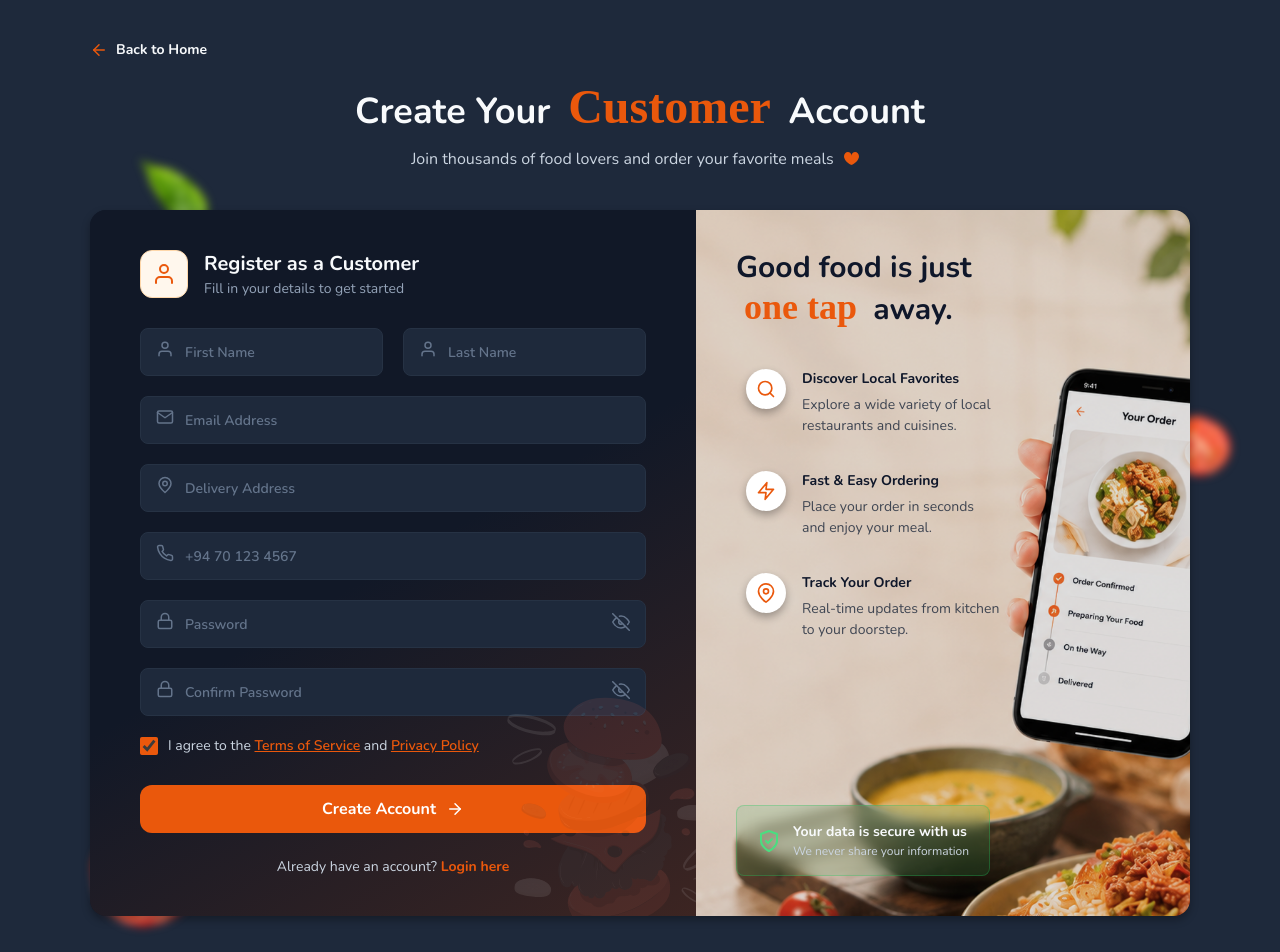
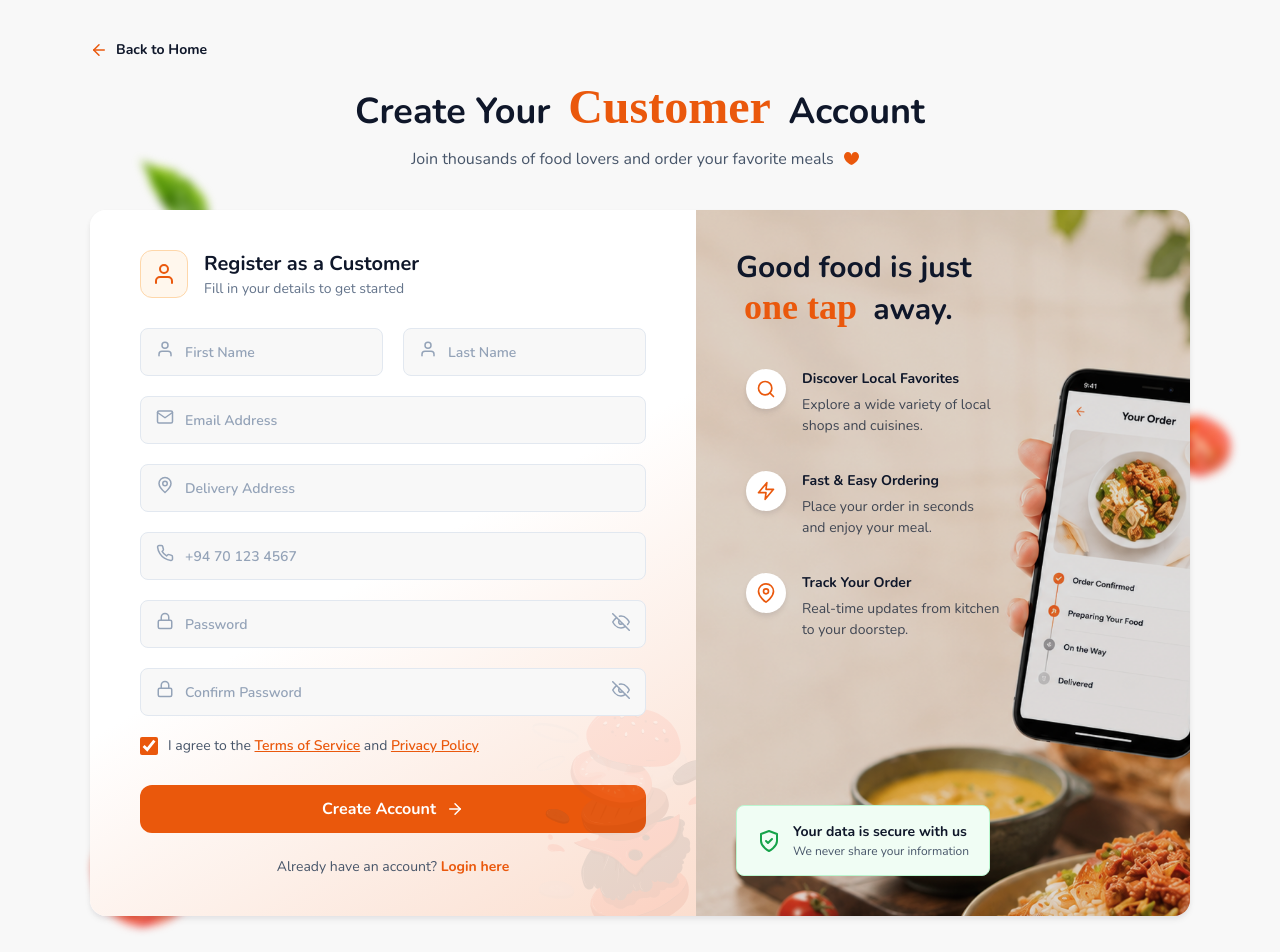
Before and after one commit to Dulanjana-Nisal/Buy2Eat-Web-Application, a React (Vite) app in the folder frontend/: page /register/customer in a window 1280 px wide. Shown: the top 952 px of the page. Built offline with nearby package versions, Linux system fonts and the light colour scheme; no server answers; a web font is replaced by a local one.

Commit message:
update ui styles

```diff
--- a/frontend/index.html
+++ b/frontend/index.html
@@ -1,5 +1,5 @@
 <!doctype html>
-<html lang="en" data-theme="dark">
+<html lang="en" data-theme="light">
 
 <head>
   <meta charset="UTF-8" />
--- a/frontend/src/features/auth/pages/CustomerRegisterPage.jsx
+++ b/frontend/src/features/auth/pages/CustomerRegisterPage.jsx
@@ -9,6 +9,7 @@ function CustomerRegister() {
     return (
         <>
             <div className={styles.container}>
+
                 {/* background mini transparent images */}
                 <img src={mini_leaf} alt="mini_leaf_image" className={styles.mini_leaf_1} />
                 <img src={mini_tomato} alt="mini_tomato_image" className={styles.mini_tomato_1} />
@@ -81,18 +82,7 @@ function CustomerRegister() {
 
                                 <div className={`${styles.inputGroup} ${styles.fullWidth}`}>
                                     <span className={styles.inputIcon}>
-                                        <svg
-                                            width="18"
-                                            height="18"
-                                            viewBox="0 0 24 24"
-                                            fill="none"
-                                            stroke="currentColor"
-                                            strokeWidth="2"
-                                            strokeLinecap="round"
-                                            strokeLinejoin="round"
-                                        >
-                                            <path d="M20 10c0 5-8 12-8 12S4 15 4 10a8 8 0 1 1 16 0z"></path>
-                                            <circle cx="12" cy="10" r="3"></circle>
+                                        <svg width="18" height="18" viewBox="0 0 24 24" fill="none" stroke="currentColor" strokeWidth="2" strokeLinecap="round" strokeLinejoin="round" ><path d="M20 10c0 5-8 12-8 12S4 15 4 10a8 8 0 1 1 16 0z"></path><circle cx="12" cy="10" r="3"></circle>
                                         </svg>
                                     </span>
                                     <input type="email" placeholder="Delivery Address" />
@@ -158,7 +148,7 @@ function CustomerRegister() {
                                 </div>
                                 <div className={styles.featureText}>
                                     <h4>Discover Local Favorites</h4>
-                                    <p>Explore a wide variety of local<br />restaurants and cuisines.</p>
+                                    <p>Explore a wide variety of local<br />shops and cuisines.</p>
                                 </div>
                             </div>
 
@@ -196,55 +186,6 @@ function CustomerRegister() {
 
                 </div>
 
-                {/* Footer Badges */}
-                {/* <div className={styles.footerBadges}>
-                    <div className={styles.badgeItem}>
-                        <div className={styles.badgeIcon}>
-                            <svg width="20" height="20" viewBox="0 0 24 24" fill="none" stroke="currentColor" strokeWidth="2" strokeLinecap="round" strokeLinejoin="round"><path d="M12 22s8-4 8-10V5l-8-3-8 3v7c0 6 8 10 8 10z"></path><polyline points="9 12 11 14 15 10"></polyline></svg>
-                        </div>
-                        <div className={styles.badgeText}>
-                            <h5>Secure & Trusted</h5>
-                            <p>Your data is safe with us</p>
-                        </div>
-                    </div>
-
-                    <div className={styles.badgeItem}>
-                        <div className={styles.badgeIcon}>
-                            <svg width="20" height="20" viewBox="0 0 24 24" fill="none" stroke="currentColor" strokeWidth="2" strokeLinecap="round" strokeLinejoin="round"><path d="M4.5 16.5c-1.5 1.26-2 5-2 5s3.74-.5 5-2c.71-.84.7-2.13-.09-2.91a2.18 2.18 0 0 0-2.91-.09z"></path><path d="m12 15-3-3a22 22 0 0 1 2-3.95A12.88 12.88 0 0 1 22 2c0 2.72-.78 7.5-6 11a22.35 22.35 0 0 1-4 2z"></path><path d="M9 12H4s.55-3.03 2-4c1.62-1.08 5 0 5 0"></path><path d="M12 15v5s3.03-.55 4-2c1.08-1.62 0-5 0-5"></path></svg>
-                        </div>
-                        <div className={styles.badgeText}>
-                            <h5>Fast & Reliable</h5>
-                            <p>Quick delivery & support</p>
-                        </div>
-                    </div>
-
-                    <div className={styles.badgeItem}>
-                        <div className={styles.badgeIcon}>
-                            <svg width="20" height="20" viewBox="0 0 24 24" fill="none" stroke="currentColor" strokeWidth="2" strokeLinecap="round" strokeLinejoin="round"><polygon points="12 2 15.09 8.26 22 9.27 17 14.14 18.18 21.02 12 17.77 5.82 21.02 7 14.14 2 9.27 8.91 8.26 12 2"></polygon></svg>
-                        </div>
-                        <div className={styles.badgeText}>
-                            <h5>Quality Assured</h5>
-                            <p>Best food, best experience</p>
-                        </div>
-                    </div>
-
-                    <div className={styles.badgeItem}>
-                        <div className={styles.badgeIcon}>
-                            <svg width="20" height="20" viewBox="0 0 24 24" fill="none" stroke="currentColor" strokeWidth="2" strokeLinecap="round" strokeLinejoin="round"><path d="M17 21v-2a4 4 0 0 0-4-4H5a4 4 0 0 0-4 4v2"></path><circle cx="9" cy="7" r="4"></circle><path d="M23 21v-2a4 4 0 0 0-3-3.87"></path><path d="M16 3.13a4 4 0 0 1 0 7.75"></path></svg>
-                        </div>
-                        <div className={styles.badgeText}>
-                            <h5>24/7 Support</h5>
-                            <p>We're here to help</p>
-                        </div>
-                    </div>
-                </div> */}
-
-                {/* Bottom Trust Text */}
-                {/* <div className={styles.bottomTrust}>
-                    <svg width="18" height="18" viewBox="0 0 24 24" fill="none" stroke="currentColor" strokeWidth="2" strokeLinecap="round" strokeLinejoin="round"><path d="M12 22s8-4 8-10V5l-8-3-8 3v7c0 6 8 10 8 10z"></path><polyline points="9 12 11 14 15 10"></polyline></svg>
-                    Trusted by thousands of food lovers and local businesses
-                </div> */}
-
             </div>
         </>
     )
--- a/frontend/src/features/auth/pages/CustomerRegisterPage.module.css
+++ b/frontend/src/features/auth/pages/CustomerRegisterPage.module.css
@@ -135,17 +135,17 @@
   flex: 1.1;
   padding: 40px 50px;
   position: relative;
-  background: linear-gradient(150deg,var(--color-surface) 50%, var(--color-primary) 300%);
+  background: linear-gradient(150deg, var(--color-surface) 50%, var(--color-primary) 300%);
   position: relative;
 }
 
-.leftTransparentBanner{
+.leftTransparentBanner {
   position: absolute;
   bottom: -2rem;
-  right: -3rem;
-  z-index: 0;
-  width: 270px;
+  right: -4rem;
+  width: 260px;
   opacity: 0.1;
+  /* z-index: 0; */
 }
 
 .formHeader {
@@ -193,6 +193,7 @@
   position: relative;
   display: flex;
   align-items: center;
+  z-index: 2;
 }
 
 .inputIcon {
@@ -221,7 +222,7 @@
 }
 
 .inputGroup input::placeholder {
-  color: var(--color-text-muted);
+  color: var(--color-text-placeholder);
 }
 
 .eyeIcon {
@@ -241,6 +242,7 @@
   margin-bottom: 30px;
   font-size: var(--font-size-sm);
   color: var(--color-text-secondary);
+  z-index: 2;
 }
 
 .termsGroup input[type="checkbox"] {
@@ -296,6 +298,7 @@
   color: var(--color-primary);
   font-weight: var(--font-weight-bold);
   text-decoration: none;
+  cursor: pointer;
 }
 
 /* Right Panel - Info */
@@ -316,7 +319,7 @@
   background-size: cover;
   object-fit: cover;
   z-index: 0;
-  background: linear-gradient(-150deg,var(--color-bg) 50%, var(--color-primary) 300%);
+  background: linear-gradient(-150deg, var(--color-bg) 50%, var(--color-primary) 300%);
 }
 
 .infoTitle {
--- a/frontend/src/features/auth/pages/RegisterPage.module.css
+++ b/frontend/src/features/auth/pages/RegisterPage.module.css
@@ -25,7 +25,7 @@
     padding: 2rem 1.5rem 2.5rem;
     position: relative;
     overflow: hidden;
-    background-color: var(--color-bg);
+  background-color: var(--color-surface-active);
 }
 
 .mini_leaf_1{
```
